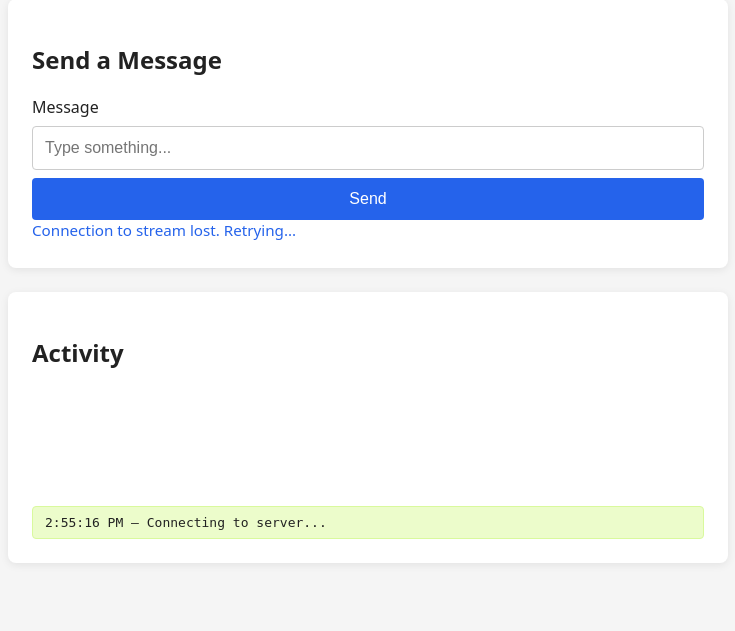
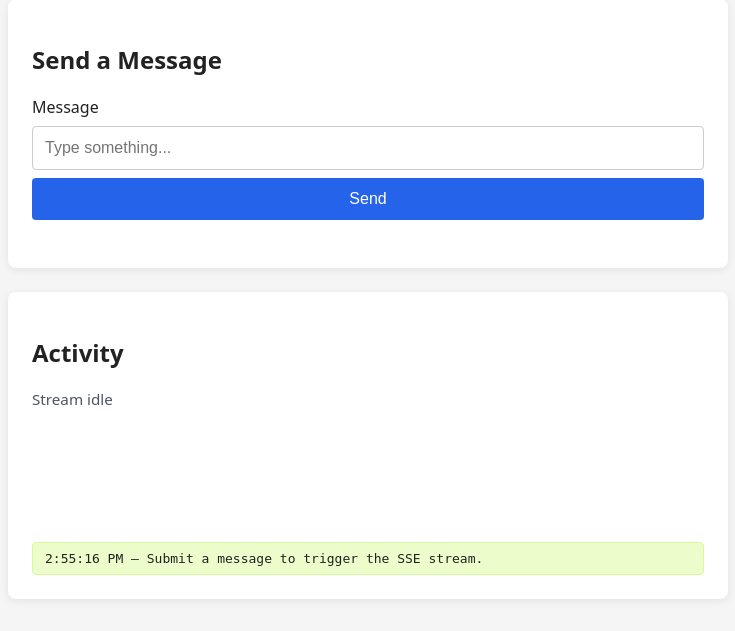
Before and after one commit to DAWUNJUNG/flask-sse-rest-sample, a Flask app: page / in a window 1280 px wide. Shown: the part 173-804 px from the top of the page, without its empty margins (272-1007 px from the left). Before the commit the page ends 712 px from the top, so only its background shows below. Run offline with Flask 3, Linux system fonts and the light colour scheme; data that the repository does not hold is empty.

Commit message:
샘플 코드

```diff
--- a/app/sse.py
+++ b/app/sse.py
@@ -3,7 +3,7 @@
 
 import json
 import time
-from queue import Empty, Queue
+from queue import Queue
 from typing import Dict, Generator
 
 from flask import Blueprint, Response, jsonify, request, stream_with_context
@@ -31,20 +31,51 @@
     return f"event: {event_type}\ndata: {data}\n\n"
 
 
-def _event_stream(timeout: float = 15.0) -> Generator[str, None, None]:
-    """Generator yielding SSE formatted messages."""
-    while True:
-        try:
-            payload = _message_queue.get(timeout=timeout)
-        except Empty:
-            keepalive = {
-                "event": "keepalive",
-                "data": {"status": "alive"},
-                "timestamp": time.time(),
-            }
-            yield _format_sse(keepalive)
-        else:
-            yield _format_sse(payload)
+def _timed_burst(payload: Dict[str, object], burst_count: int, interval: float) -> Generator[str, None, None]:
+    """Yield the same payload multiple times with a delay in between."""
+    base_event = payload.get("event", "message")
+    raw_data = payload.get("data")
+    base_data = raw_data if isinstance(raw_data, dict) else {"value": raw_data}
+
+    for index in range(burst_count):
+        burst_payload = {
+            "event": base_event,
+            "data": {
+                **base_data,
+                "sequence": index + 1,
+                "total": burst_count,
+                "remaining": burst_count - index - 1,
+            },
+            "timestamp": time.time(),
+        }
+        yield _format_sse(burst_payload)
+
+        if index < burst_count - 1:
+            time.sleep(interval)
+
+
+def _event_stream(burst_count: int = 3, interval: float = 1.0) -> Generator[str, None, None]:
+    """Generator that streams a single event in fixed intervals, then closes."""
+    handshake = {
+        "event": "keepalive",
+        "data": {"status": "connected"},
+        "timestamp": time.time(),
+    }
+    yield _format_sse(handshake)
+
+    payload = _message_queue.get()
+    yield from _timed_burst(payload, burst_count, interval)
+
+    closing_payload = {
+        "event": "close",
+        "data": {"status": "complete"},
+        "timestamp": time.time(),
+    }
+    final_data = payload.get("data")
+    if isinstance(final_data, dict) and "message" in final_data:
+        closing_payload["data"]["message"] = final_data["message"]
+
+    yield _format_sse(closing_payload)
 
 
 @sse_bp.route("/stream")
--- a/static/css/styles.css
+++ b/static/css/styles.css
@@ -54,6 +54,21 @@
   background-color: #1d4ed8;
 }
 
+.stream-status,
+#stream-status {
+  margin-bottom: 1rem;
+  font-size: 0.95rem;
+  color: #4b5563;
+}
+
+#stream-status[data-state="connected"] {
+  color: #15803d;
+}
+
+#stream-status[data-state="error"] {
+  color: #dc2626;
+}
+
 #events {
   list-style: none;
   padding: 0;
--- a/static/js/main.js
+++ b/static/js/main.js
@@ -24,6 +24,8 @@
     return;
   }
 
+  ensureStreamConnection();
+
   try {
     const response = await fetch("/api/messages", {
       method: "POST",
@@ -41,27 +43,86 @@
     form.reset();
   } catch (err) {
     handleError(err.message);
+    disconnectStream("Stream cancelled because the request failed.", "error");
   }
 });
 
-const source = new EventSource("/stream");
+const streamStatus = document.getElementById("stream-status");
+let streamSource = null;
 
-source.addEventListener("message", (event) => {
+const setStreamStatus = (text, state = "idle") => {
+  if (!streamStatus) return;
+  streamStatus.textContent = text;
+  streamStatus.dataset.state = state;
+};
+
+const disconnectStream = (text = "Stream idle", state = "idle") => {
+  if (streamSource) {
+    streamSource.close();
+    streamSource = null;
+  }
+
+  setStreamStatus(text, state);
+};
+
+const handleMessageEvent = (event) => {
   try {
     const payload = JSON.parse(event.data);
-    appendEvent(payload.data.message || JSON.stringify(payload.data));
+    const details = payload.data || {};
+    const parts = [];
+
+    if (details.message) {
+      parts.push(details.message);
+    }
+
+    if (details.sequence && details.total) {
+      parts.push(`(${details.sequence}/${details.total})`);
+    }
+
+    const text = parts.join(" ").trim() || JSON.stringify(details);
+    appendEvent(text, "sse");
   } catch (err) {
-    appendEvent(event.data);
+    appendEvent(event.data, "sse");
   }
-});
-
-source.addEventListener("keepalive", () => {
-  feedback.textContent = "Connected to stream";
-  feedback.classList.remove("error");
-});
-
-source.onerror = () => {
-  handleError("Connection to stream lost. Retrying...");
 };
 
-appendEvent("Connecting to server...", "status");
+const handleCloseEvent = (event) => {
+  let notice = "Stream completed.";
+  try {
+    const payload = JSON.parse(event.data);
+    if (payload?.data?.message) {
+      notice = `Stream completed for "${payload.data.message}".`;
+    }
+  } catch (_) {
+    // Ignore JSON parse errors for close events.
+  }
+
+  appendEvent(notice, "status");
+  disconnectStream("Stream completed.", "idle");
+};
+
+const connectStream = () => {
+  if (streamSource) {
+    streamSource.close();
+    streamSource = null;
+  }
+
+  streamSource = new EventSource("/stream");
+  setStreamStatus("Connecting to stream...", "pending");
+
+  streamSource.addEventListener("open", () => setStreamStatus("Connected. Waiting for data...", "connected"));
+  streamSource.addEventListener("keepalive", () => setStreamStatus("Awaiting message burst...", "connected"));
+  streamSource.addEventListener("message", handleMessageEvent);
+  streamSource.addEventListener("close", handleCloseEvent);
+  streamSource.onerror = () => {
+    appendEvent("Stream error or server closed connection.", "status");
+    disconnectStream("Stream closed due to error.", "error");
+  };
+};
+
+function ensureStreamConnection() {
+  connectStream();
+  appendEvent("Stream connected. Waiting for events...", "status");
+}
+
+appendEvent("Submit a message to trigger the SSE stream.", "status");
--- a/templates/index.html
+++ b/templates/index.html
@@ -28,6 +28,7 @@
 
       <section class="card">
         <h2>Activity</h2>
+        <p id="stream-status" data-state="idle" role="status" aria-live="polite">Stream idle</p>
         <ul id="events" aria-live="polite"></ul>
       </section>
     </main>
```
Also changed, not shown: README.md, 1 other file.
